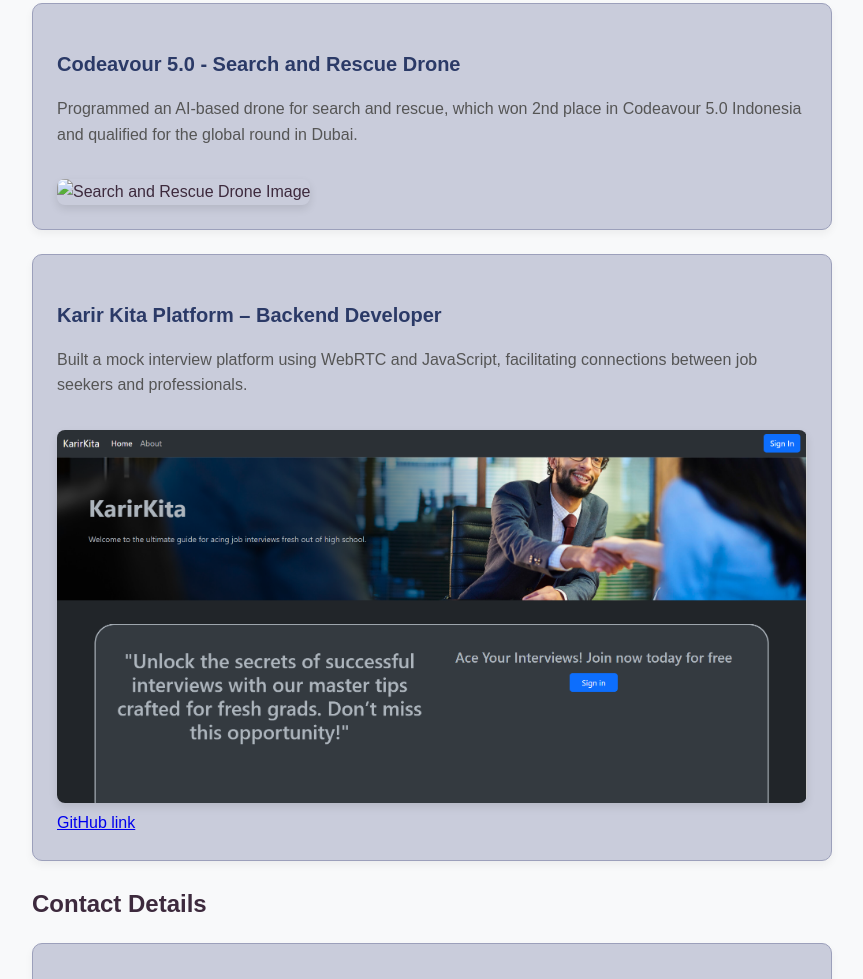
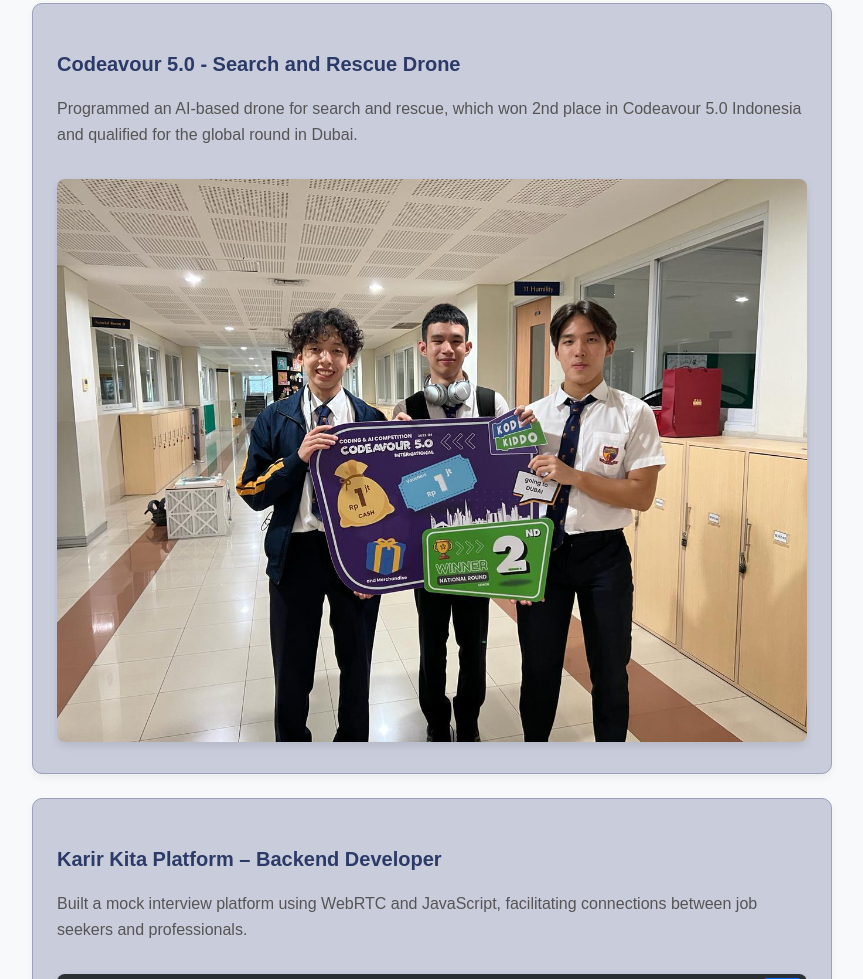
Before and after one commit to MaxHalim/personal-website, a plain HTML site: page index.html in a window 1280 px wide. Shown: the part 4401-5380 px from the top of the page, without its empty margins (208-1071 px from the left). Drawn offline with Linux system fonts and the light colour scheme.

Commit message:
Update index.html

```diff
--- a/index.html
+++ b/index.html
@@ -111,7 +111,7 @@
             <div class="card">
                 <h3>Codeavour 5.0 - Search and Rescue Drone</h3>
                 <p>Programmed an AI-based drone for search and rescue, which won 2nd place in Codeavour 5.0 Indonesia and qualified for the global round in Dubai.</p>
-                <img src="project3.png" alt="Search and Rescue Drone Image" class="project-image">
+                <img src="codeavour.jpg" alt="Search and Rescue Drone Image" class="project-image">
             </div>
 
             <div class="card">
```
